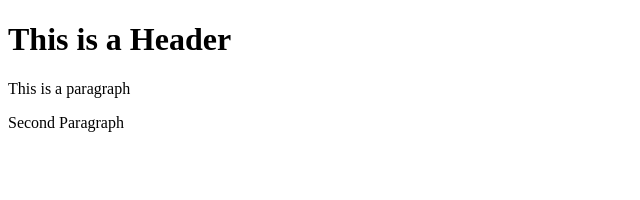
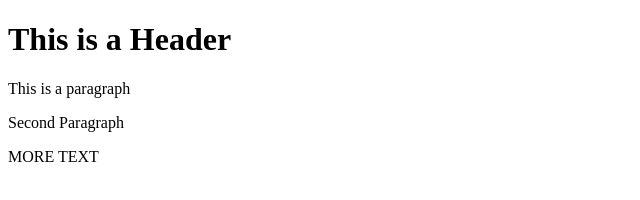
Before and after one commit to RWilson4008/git-test, a website: page index.html in a window 1280 px wide. Shown: the whole page, without its empty margins (0-640 px from the left). Drawn offline with Linux system fonts and the light colour scheme.

Commit message:
Using NPM

```diff
--- a/index.html
+++ b/index.html
@@ -6,5 +6,6 @@
         </h1>
         <p>This is a paragraph</p>
         <p>Second Paragraph</p>
+        <p>MORE TEXT</p>
     </body>
 </html>
```
Also changed, not shown: package.json (added, +24 -0 lines), 2 other files.
